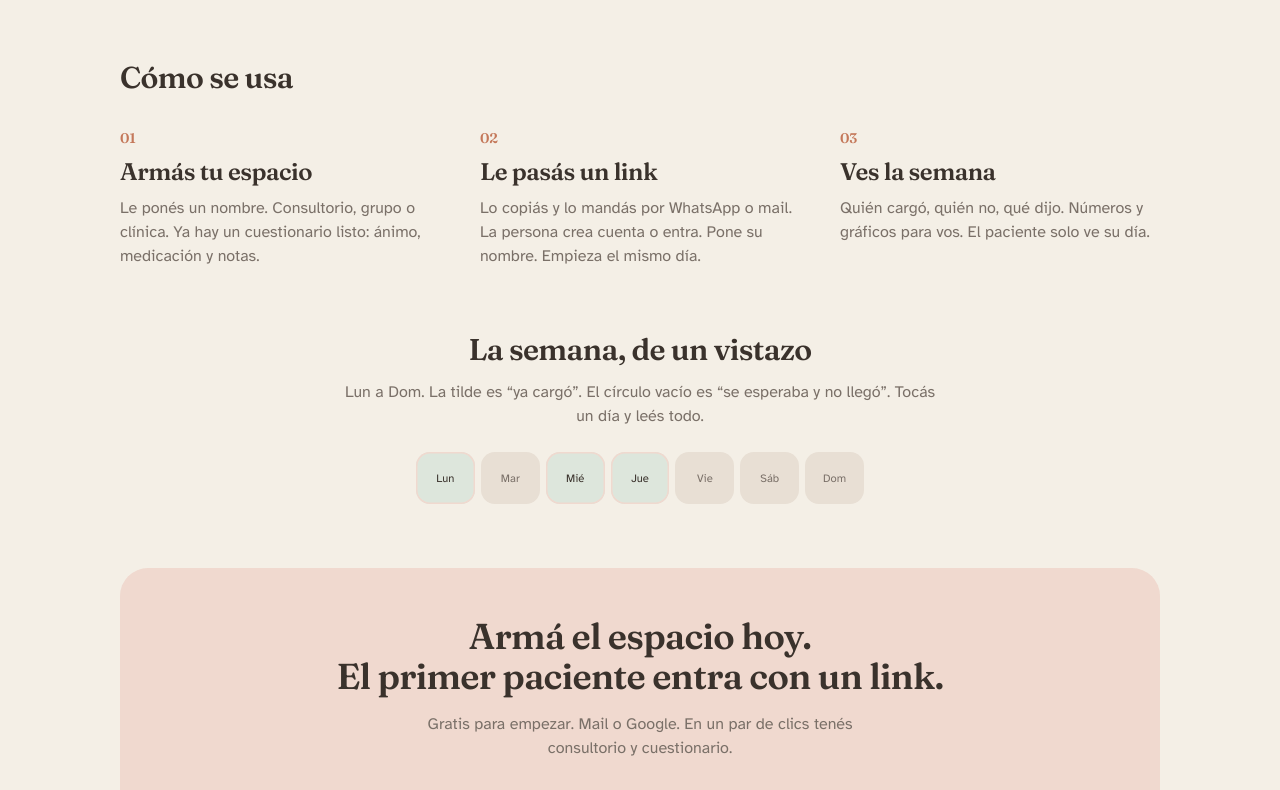
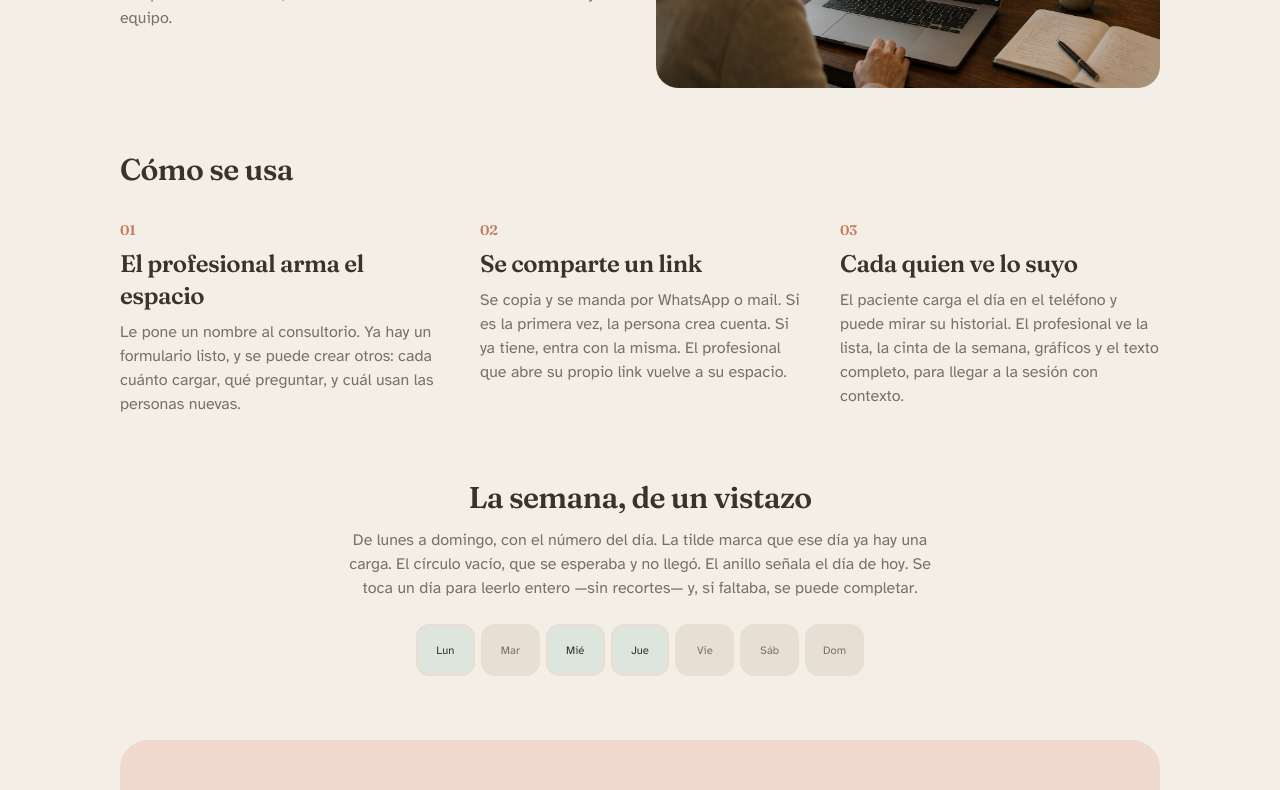
Before and after one commit to quaglius/psicostatus, a React (Vite) app: page / in a window 1280 px wide. Shown: the part 1845-2635 px from the top of the page. Built offline with nearby package versions, Linux system fonts and the light colour scheme; no server answers.

Commit message:
Aclarar en la home que las cargas son plantillas y alinear el cómo se usa con las pantallas reales.
Co-authored-by: Cursor <cursoragent@cursor.com>

```diff
--- a/src/pages/landing.tsx
+++ b/src/pages/landing.tsx
@@ -113,7 +113,10 @@ export function LandingPage() {
       </section>
 
       <section className="mx-auto max-w-[1080px] px-5 pb-16">
-        <h2 className="font-display mb-6 text-3xl">Qué puede cargar el paciente</h2>
+        <h2 className="font-display mb-3 text-3xl">Qué puede cargar el paciente</h2>
+        <p className="mb-8 max-w-2xl text-[var(--ink-soft)]">
+          El profesional arma plantillas: formularios que se pueden cambiar. Preguntas, cada cuánto se pide una carga, y una nota de ayuda si hace falta. Por ejemplo, una plantilla puede incluir cosas como estas:
+        </p>
         <ul className="grid gap-6 md:grid-cols-3">
           <li className="rounded-[var(--radius-card)] border border-[var(--line)] bg-[var(--surface)] p-5">
             <Heart className="mb-3 text-[var(--clay)]" />
@@ -180,18 +183,18 @@ export function LandingPage() {
           {[
             {
               n: '01',
-              t: 'Armás tu espacio',
-              d: 'Le ponés un nombre. Consultorio, grupo o clínica. Ya hay un cuestionario listo: ánimo, medicación y notas.',
+              t: 'El profesional arma el espacio',
+              d: 'Le pone un nombre al consultorio. Ya hay un formulario listo, y se puede crear otros: cada cuánto cargar, qué preguntar, y cuál usan las personas nuevas.',
             },
             {
               n: '02',
-              t: 'Le pasás un link',
-              d: 'Lo copiás y lo mandás por WhatsApp o mail. La persona crea cuenta o entra. Pone su nombre. Empieza el mismo día.',
+              t: 'Se comparte un link',
+              d: 'Se copia y se manda por WhatsApp o mail. Si es la primera vez, la persona crea cuenta. Si ya tiene, entra con la misma. El profesional que abre su propio link vuelve a su espacio.',
             },
             {
               n: '03',
-              t: 'Ves la semana',
-              d: 'Quién cargó, quién no, qué dijo. Números y gráficos para vos. El paciente solo ve su día.',
+              t: 'Cada quien ve lo suyo',
+              d: 'El paciente carga el día en el teléfono y puede mirar su historial. El profesional ve la lista, la cinta de la semana, gráficos y el texto completo, para llegar a la sesión con contexto.',
             },
           ].map((item) => (
             <li key={item.n}>
@@ -206,7 +209,7 @@ export function LandingPage() {
       <section className="mx-auto max-w-[640px] px-5 pb-16 text-center">
         <h2 className="font-display text-3xl">La semana, de un vistazo</h2>
         <p className="mt-3 text-[var(--ink-soft)]">
-          Lun a Dom. La tilde es “ya cargó”. El círculo vacío es “se esperaba y no llegó”. Tocás un día y leés todo.
+          De lunes a domingo, con el número del día. La tilde marca que ese día ya hay una carga. El círculo vacío, que se esperaba y no llegó. El anillo señala el día de hoy. Se toca un día para leerlo entero —sin recortes— y, si faltaba, se puede completar.
         </p>
         <div className="landing-week mx-auto mt-6 max-w-md" aria-hidden>
           {['Lun', 'Mar', 'Mié', 'Jue', 'Vie', 'Sáb', 'Dom'].map((d, i) => (
```
